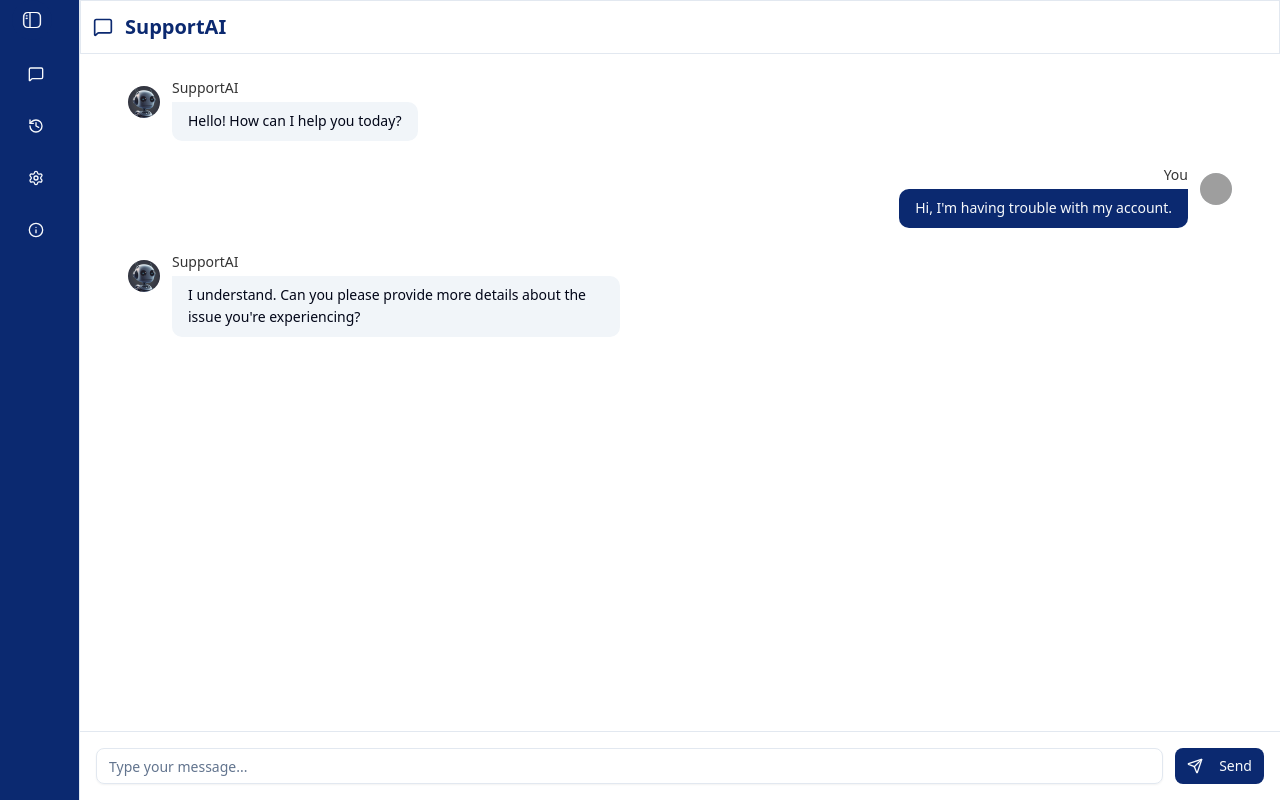
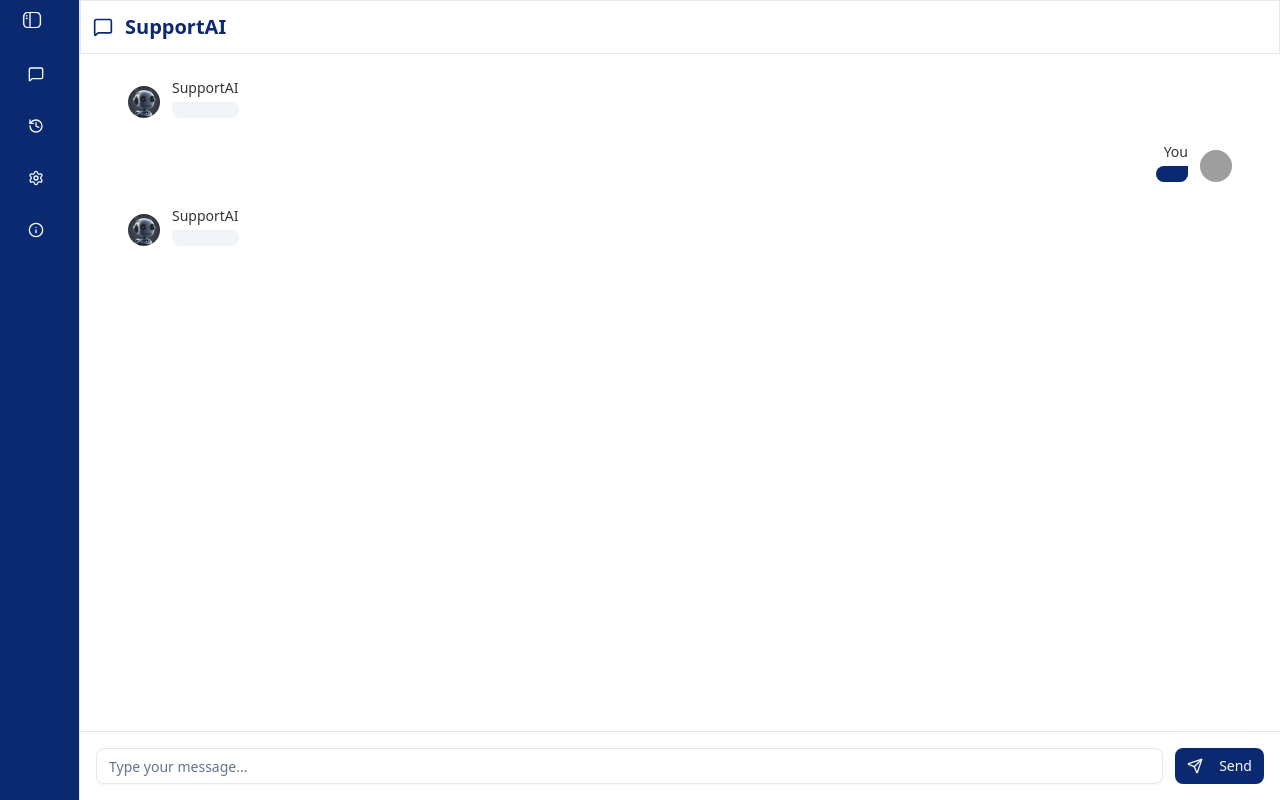
Before and after one commit to Abdurahman-05/Support-AI, a Next.js app in the folder my-app/: page /chat in a window 1280 px wide. Built offline with nearby package versions, Linux system fonts and the light colour scheme; grey boxes are pictures that could not be loaded.

Commit message:
some modification

```diff
--- a/my-app/components/chat-message.tsx
+++ b/my-app/components/chat-message.tsx
@@ -48,7 +48,7 @@ export function ChatMessage({ message }: ChatMessageProps) {
               : "bg-secondary text-foreground rounded-tl-none"
           }`}
         >
-          <p className="text-sm leading-relaxed">{message.content}</p>
+          {/* <p className="text-sm leading-relaxed">{message.content}</p> */}
         </div>
       </div>
     </div>
```
